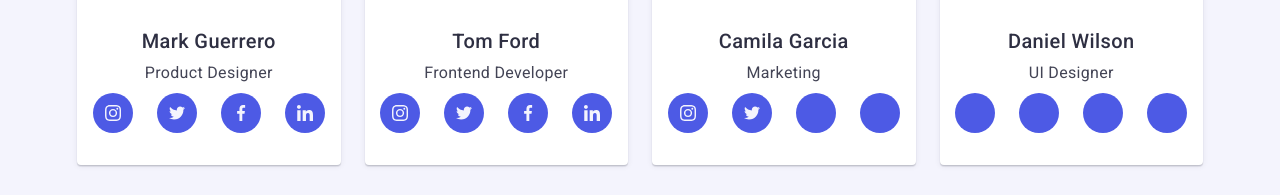
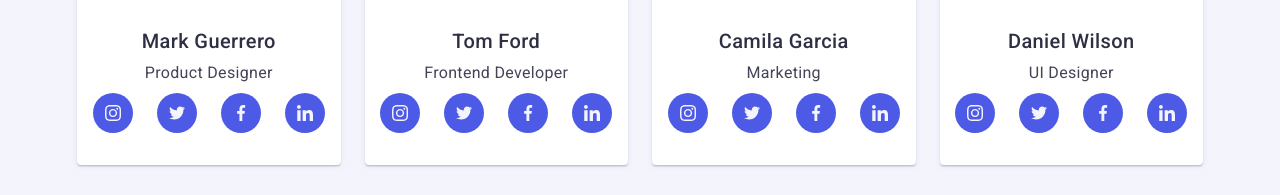
Before and after one commit to IrynaFilatova/homework6, a plain HTML site: page index.html in a window 1280 px wide. Shown: the part 1655-1850 px from the top of the page. Drawn offline with nearby package versions, Linux system fonts and the light colour scheme; the site is published under a folder, as on GitHub Pages, so addresses that start at the root find nothing.

Commit message:
icons path

```diff
--- a/index.html
+++ b/index.html
@@ -338,14 +338,14 @@
                   <li class="social-list-networks-item">
                     <a class="network-link" href="#">
                       <svg class="network-icon" width="16" height="16">
-                        <use href="/images/icons.svg#icon-facebook"></use>
+                        <use href="./images/icons.svg#icon-facebook"></use>
                       </svg>
                     </a>
                   </li>
                   <li class="social-list-networks-item">
                     <a class="network-link" href="#">
                       <svg class="network-icon" width="16" height="16">
-                        <use href="/images/icons.svg#icon-linkedin"></use>
+                        <use href="./images/icons.svg#icon-linkedin"></use>
                       </svg>
                     </a>
                   </li>
@@ -368,28 +368,28 @@
                   <li class="social-list-networks-item">
                     <a class="network-link" href="instagram.com">
                       <svg class="network-icon" width="16" height="16">
-                        <use href="/images/icons.svg#icon-instagram"></use>
+                        <use href="./images/icons.svg#icon-instagram"></use>
                       </svg>
                     </a>
                   </li>
                   <li class="social-list-networks-item">
                     <a class="network-link" href="twitter.com">
                       <svg class="network-icon" width="16" height="16">
-                        <use href="/images/icons.svg#icon-twitter"></use>
+                        <use href="./images/icons.svg#icon-twitter"></use>
                       </svg>
                     </a>
                   </li>
                   <li class="social-list-networks-item">
                     <a class="network-link" href="facebook.com">
                       <svg class="network-icon" width="16" height="16">
-                        <use href="/images/icons.svg#icon-facebook"></use>
+                        <use href="./images/icons.svg#icon-facebook"></use>
                       </svg>
                     </a>
                   </li>
                   <li class="social-list-networks-item">
                     <a class="network-link" href="linkedin.com">
                       <svg class="network-icon" width="16" height="16">
-                        <use href="/images/icons.svg#icon-linkedin"></use>
+                        <use href="./images/icons.svg#icon-linkedin"></use>
                       </svg>
                     </a>
                   </li>
```
